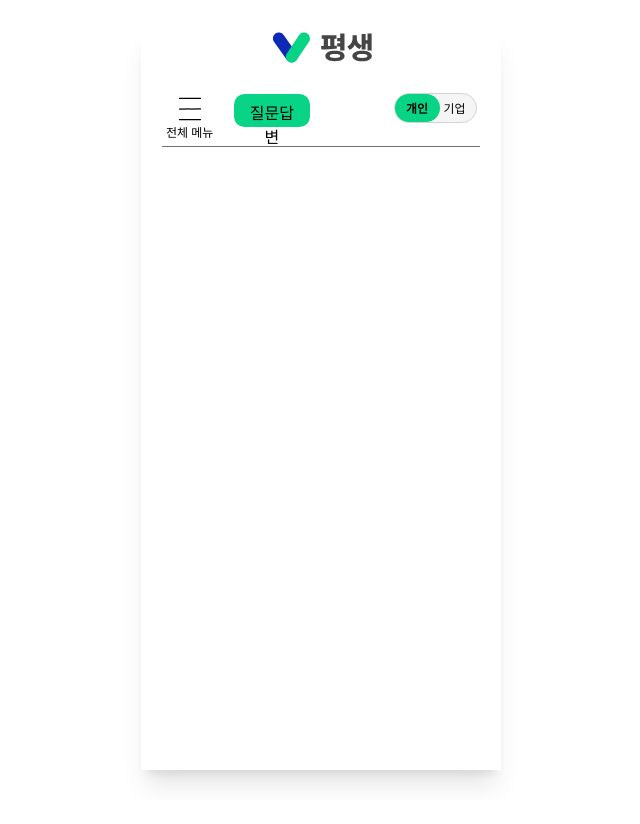
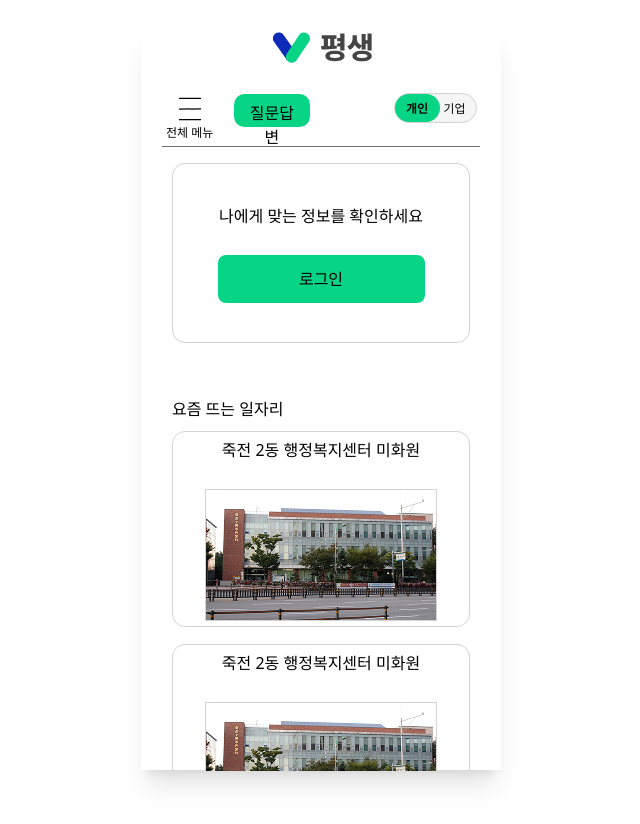
Before and after one commit to PyeongSaeng/PyeongSaeng-FE, a React (Vite) app: page / in a window 1280 px wide. Shown: the top 824 px of the page, without its empty margins (319-959 px from the left). Before the commit the page ends 800 px from the top, so only its background shows below. Built offline with nearby package versions, Linux system fonts and the light colour scheme; a web font is replaced by a local one.

Commit message:
feat: 로그인 전 홈화면 완료

```diff
--- a/package.json
+++ b/package.json
@@ -52,6 +52,8 @@
     "lint-staged": "^16.1.2",
     "postcss": "^8.5.6",
     "prettier": "^3.6.2",
+    "tailwind-scrollbar": "^4.0.2",
+    "tailwind-scrollbar-hide": "^4.0.0",
     "tailwindcss": "^4.1.11",
     "typescript": "~5.7.2",
     "typescript-eslint": "^8.24.1",
--- a/src/index.css
+++ b/src/index.css
@@ -17,3 +17,11 @@ body,
 button {
   cursor: pointer;
 }
+
+.scrollbar-hide::-webkit-scrollbar {
+  display: none;
+}
+.scrollbar-hide {
+  -ms-overflow-style: none;
+  scrollbar-width: none;
+}
--- a/src/pages/Personal/Home.tsx
+++ b/src/pages/Personal/Home.tsx
@@ -1,10 +1,37 @@
 import Topbar from '../../shared/components/topbar/Topbar';
+import dummy1 from '../../shared/assets/popular-dummy1.png';
 
 const Home = () => {
   return (
-    <>
-      <Topbar>{/* 여기에 콘텐츠 */}</Topbar>
-    </>
+    <div className="flex flex-col h-screen text-[16px]">
+      <Topbar>
+        <div className="flex justify-center">
+          <div className="">
+            <div className="w-[298px] h-[180px] mt-[16px] mb-[54px] flex flex-col items-center justify-center gap-[27px] rounded-[13px] border-[1px] border-[#D3D3D3]">
+              <span>나에게 맞는 정보를 확인하세요</span>
+              <button className="w-[207px] w-[45px] px-[78px] py-[12px] rounded-[8px] bg-[#08D485]">
+                로그인
+              </button>
+            </div>
+            <span>요즘 뜨는 일자리</span>
+            <div className="h-[350px] overflow-y-scroll scrollbar-hide">
+              <div className="w-[298px] h-[196px] mt-[10px] mb-[17px] flex flex-col items-center justify-center gap-[27px] rounded-[13px] border-[1px] border-[#D3D3D3]">
+                <span>죽전 2동 행정복지센터 미화원</span>
+                <div className="border-[1px] border-[#D3D3D3]">
+                  <img src={dummy1} alt="더미1" />
+                </div>
+              </div>
+              <div className="w-[298px] h-[196px] mb-[17px] flex flex-col items-center justify-center gap-[27px] rounded-[13px] border-[1px] border-[#D3D3D3]">
+                <span>죽전 2동 행정복지센터 미화원</span>
+                <div className="border-[1px] border-[#D3D3D3]">
+                  <img src={dummy1} alt="더미1" />
+                </div>
+              </div>
+            </div>
+          </div>
+        </div>
+      </Topbar>
+    </div>
   );
 };
 
--- /dev/null
+++ b/src/shared/components/topbar/Test.tsx
@@ -0,0 +1,11 @@
+import Topbar from './Topbar';
+
+const Test = () => {
+  return (
+    <>
+      <Topbar>여기다 테슷흐</Topbar>
+    </>
+  );
+};
+
+export default Test;
```
Also changed, not shown: src/shared/assets/popular-dummy1.png (added), 1 other file (tests, documents, lock files or other folders).
